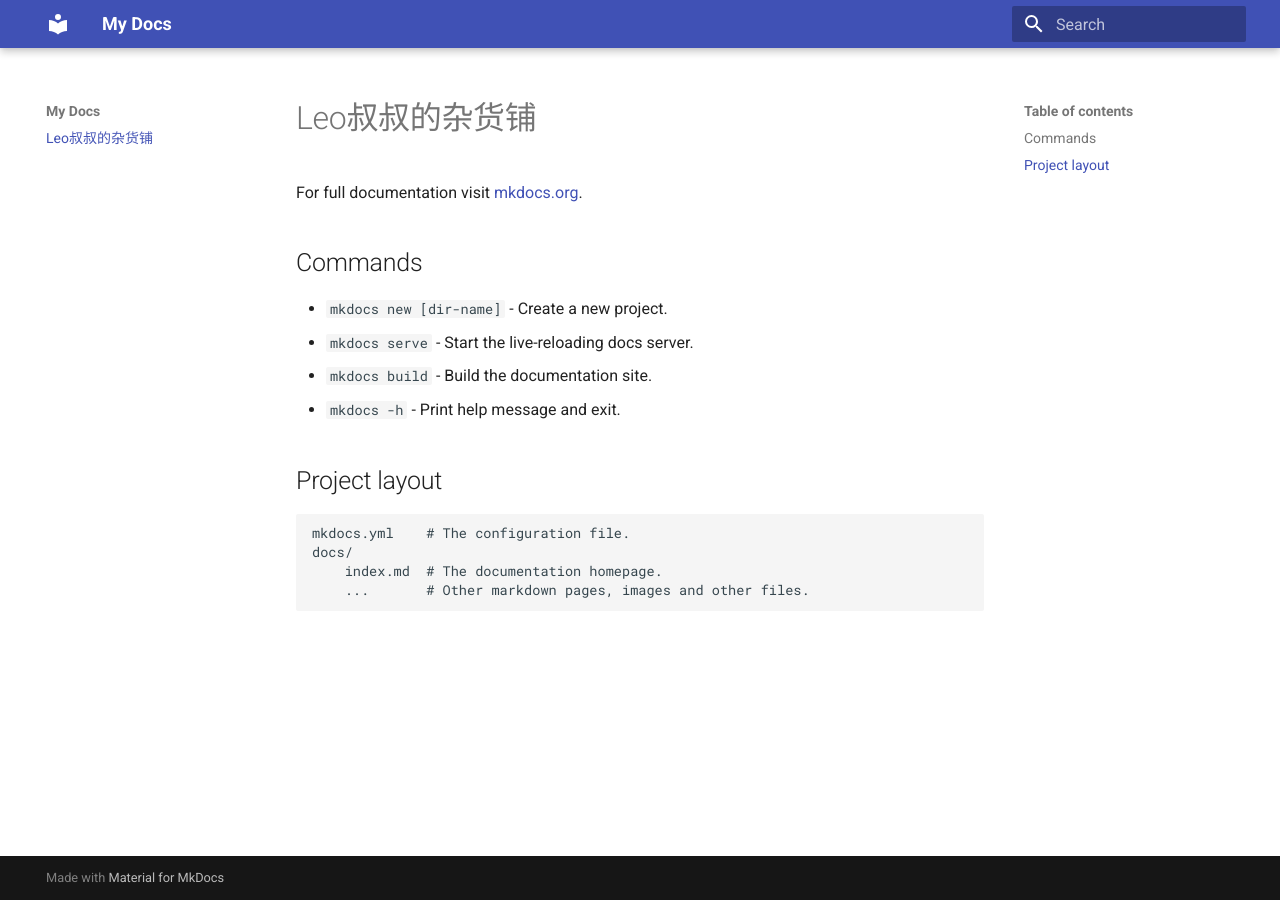
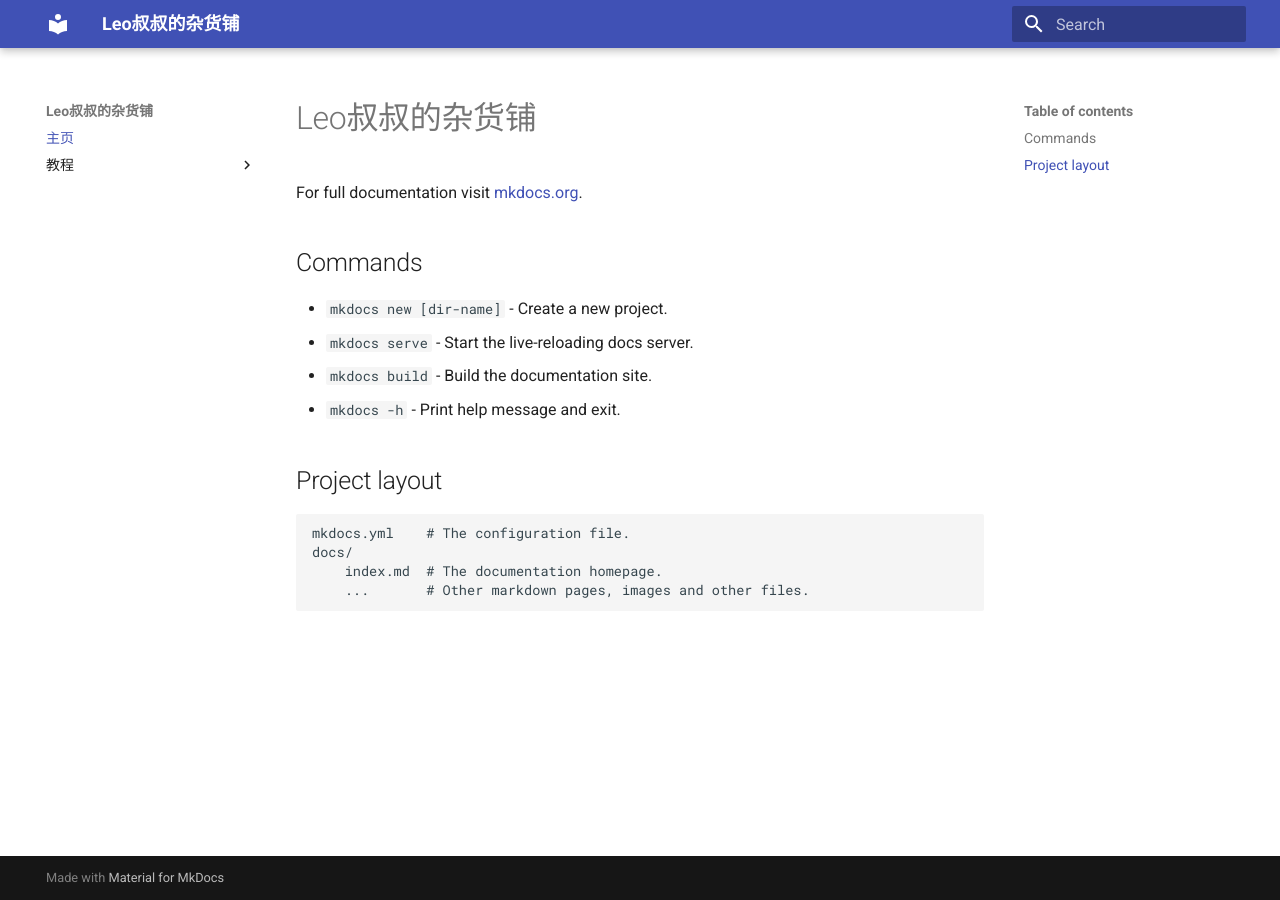
Before and after one commit to Leo-Scene/tutorial, an MkDocs documentation site: the page built from docs/index.md, in a window 1280 px wide. Built offline with MkDocs 1.6.1 and Material for MkDocs 9.7.7, drawn with Linux system fonts in a browser that asks for light colours.

Commit message:
增加文档

```diff
--- a/mkdocs.yml
+++ b/mkdocs.yml
@@ -1,3 +1,7 @@
-site_name: My Docs
+site_name: Leo叔叔的杂货铺
+nav:
+  - 主页: index.md
+  - 教程:
+    - 深度学习入门介绍: ai/A.深度学习入门介绍.md
 theme:
   name: material
```
Also changed, not shown: docs/index.md (line endings or trailing spaces).
